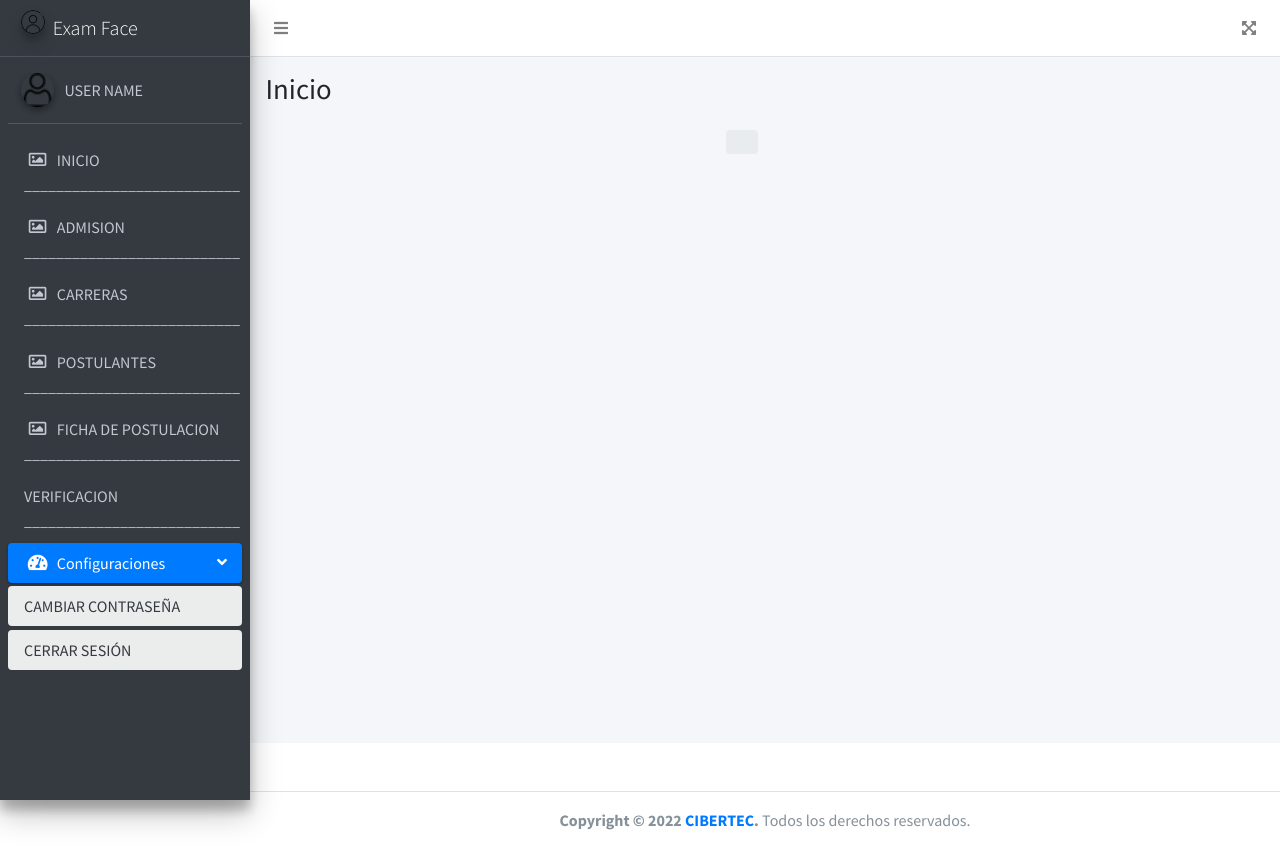
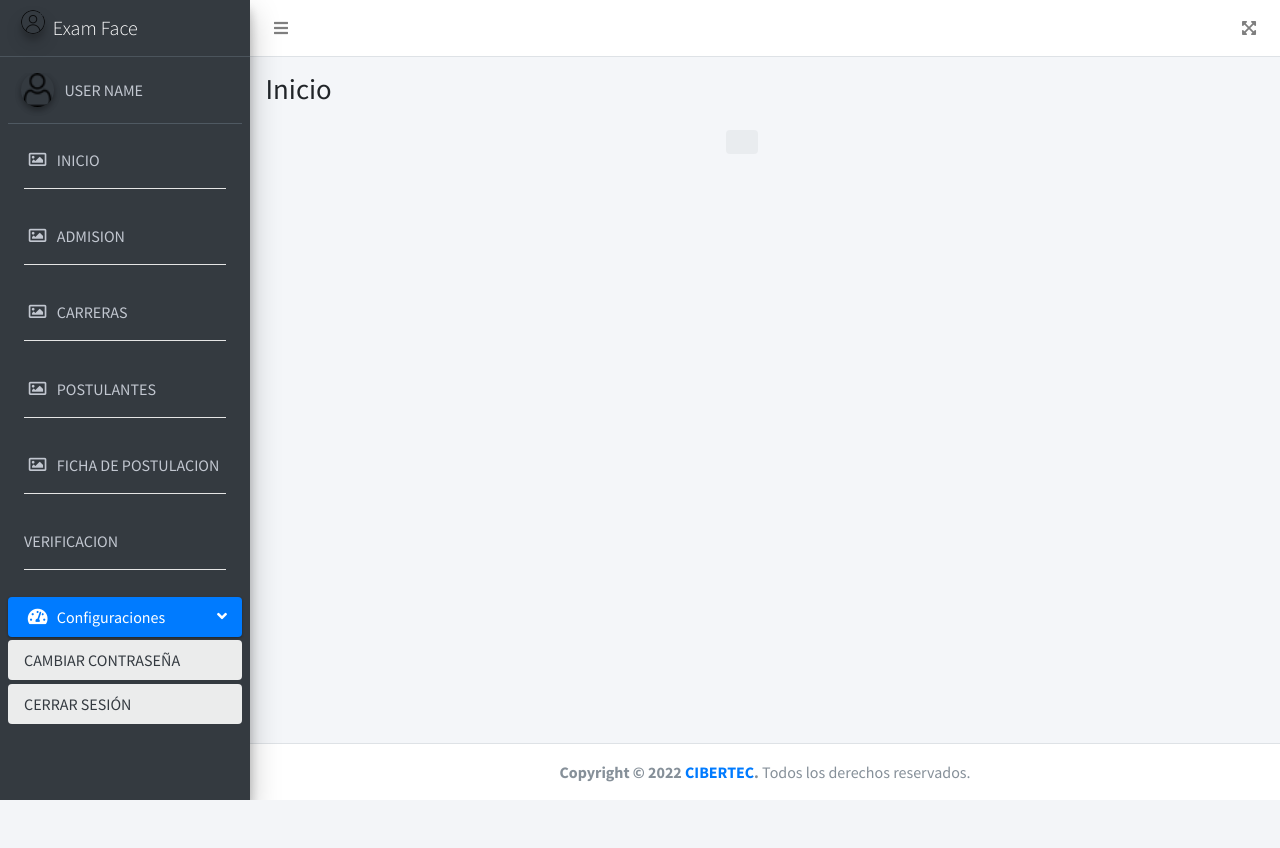
Before and after one commit to jsiguenzac/FrontPHP, a PHP site: page /index.php in a window 1280 px wide. After the commit the page ends 800 px from the top, so only its background shows below. Run offline with PHP 8.4, Linux system fonts and the light colour scheme; some libraries are stand-ins or nearby versions.

Commit message:
tablsSpansh

```diff
--- a/carreras.php
+++ b/carreras.php
@@ -38,7 +38,7 @@
  <div class="content-wrapper iframe-mode" data-widget="iframe" data-loading-screen="750">
     <div class="tab-content">
           <div class="table-responsive">
-            <table class="table table-responsive table-hover border="0" cellspacing="0" cellpadding="0"" id="tableCarerra">
+            <table class="table table-responsive table-hover border='0' cellspacing='0' cellpadding='0'" id="tableCarrera">
                     <thead class="table-dark">
                         <tr>
                             <th>Hoi</th>
@@ -169,9 +169,9 @@
   <script src="https://cdn.datatables.net/1.10.24/js/dataTables.bootstrap4.min.js"></script>
 <script>
   $(document).ready(function() {
-    $('#tableCarerra').DataTable();
+    $('#tableCarrera').DataTable();
 });
-tabladata = $('#tableCarerra').DataTable({
+tabladata = $('#tableCarrera').DataTable({
   "language": {
                 "url": "//cdn.datatables.net/plug-ins/1.10.25/i18n/Spanish.json"
             }
--- a/layout/footer2.php
+++ b/layout/footer2.php
@@ -1,4 +1,4 @@
-<br><br>
+
   <footer class="main-footer" style="flex-direction: fixed-footer; text-align: center;">
     <strong>Copyright &copy; 2022 <a href="https://www.cibertec.edu.pe" target="_blank">CIBERTEC</a>.</strong>
     Todos los derechos reservados.
@@ -6,11 +6,12 @@
 
 </div>
 <!-- ./wrapper -->
-<!-- AdminLTE App -->
-<script src="js/adminlte.min.js"></script>
+
 <!-- jQuery UI 1.11.4 -->
 <script src="plugins/jquery-ui/jquery-ui.min.js"></script>
 <!-- jQuery -->
 <script src="plugins/jquery/jquery.min.js"></script>
 <!-- Bootstrap -->
 <script src="plugins/bootstrap/js/bootstrap.bundle.min.js"></script>
+<!-- AdminLTE App -->
+<script src="js/adminlte.min.js"></script>
--- a/layout/header2.php
+++ b/layout/header2.php
@@ -46,8 +46,8 @@
             <a href="index.php" class="nav-link">
               <i class="nav-icon far fa-image"></i>
               <p>
-                INICIO<br>
-                ___________________________
+                INICIO
+                <hr color="White">
               </p>
             </a>
           </li>
@@ -55,8 +55,8 @@
             <a href="admision.html" class="nav-link">
               <i class="nav-icon far fa-image"></i>
               <p>
-                ADMISION<br>
-                ___________________________
+                ADMISION
+                <hr color="White">
               </p>
             </a>
           </li>
@@ -64,8 +64,8 @@
             <a href="carreras.php" class="nav-link">
               <i class="nav-icon far fa-image"></i>
               <p>
-                CARRERAS<br>
-                ___________________________
+                CARRERAS
+                <hr color="White">
               </p>
             </a>
           </li>
@@ -73,8 +73,8 @@
             <a href="postulantes.html" class="nav-link">
               <i class="nav-icon far fa-image"></i>
               <p>
-                POSTULANTES<br>
-                ___________________________
+                POSTULANTES
+                <hr color="White">
               </p>
             </a>
           </li>
@@ -82,8 +82,8 @@
             <a href="ficha.html" class="nav-link">
               <i class="nav-icon far fa-image"></i>
               <p>
-                FICHA DE POSTULACION<br>
-                ___________________________
+                FICHA DE POSTULACION
+                <hr color="White">
               </p>
             </a>
           </li>
@@ -91,8 +91,8 @@
             <a href="verificacion.html" class="nav-link">
               <span class="lnr lnr-eye"></span>
               <p>
-                VERIFICACION<br>
-                ___________________________
+                VERIFICACION
+                <hr color="White">
               </p>
             </a>
           </li>
```
